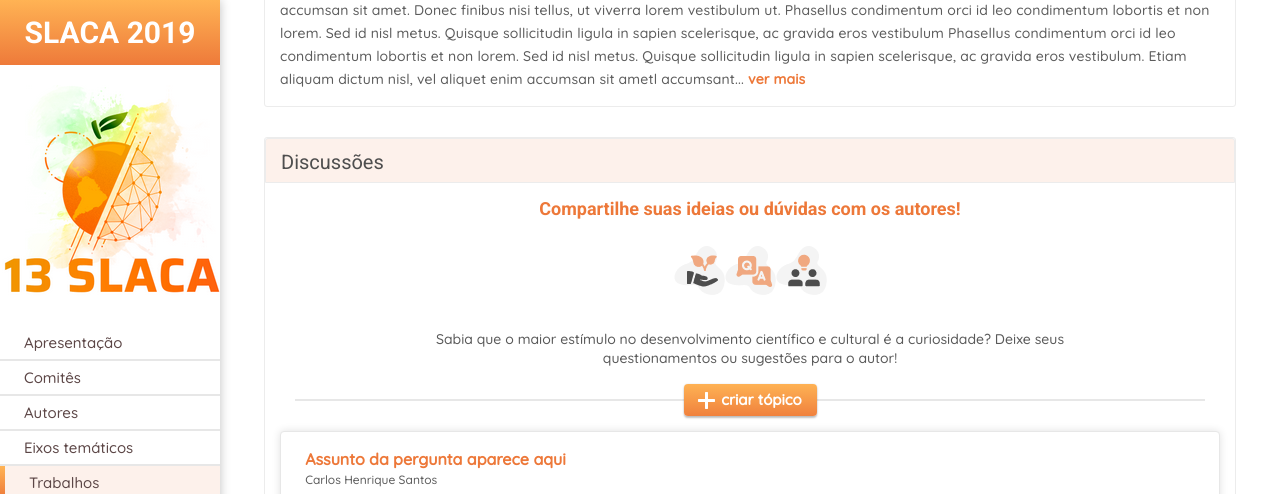
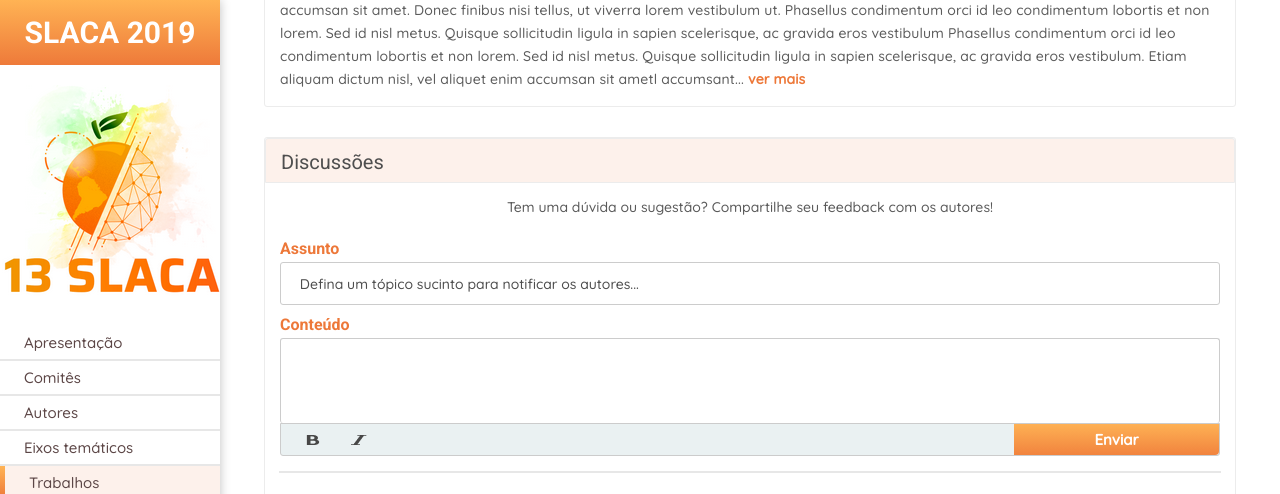
Before and after one commit to Bru-mc/desafio_chuva, a plain HTML site: page index.html in a window 1280 px wide. Both pictures are taken after a click on the button "criar tópico". Shown: the part 737-1231 px from the top of the page. Drawn offline with Linux system fonts and the light colour scheme.

Commit message:
Update main.css, index.html, index.js and utils.js (Add discussion form)

```diff
--- a/css/main.css
+++ b/css/main.css
@@ -217,6 +217,69 @@ main{
   padding: 15px;
   box-sizing: border-box;
 }
+/**/
+.main-middle__discussions-initial-content{
+  width: 100%;
+}
+.main-middle__discussions-form{
+  width: 100%;
+}
+.main-middle__discussions-form-p{
+  margin-bottom: 22px;
+}
+.main-middle__discussions-form__label{
+  font-family: 'Roboto';
+  font-style: normal;
+  font-weight: 700;
+  font-size: 16px;
+  line-height: 19px;
+  color: #ED7839;
+  padding-bottom: 4px;
+}
+.main-middle__discussions-form__input{
+  background: #FFFFFF;
+  border: 1px solid #CCCCCC;
+  border-radius: 3px;
+}
+#form-issue{
+  margin-bottom: 10px;
+  height: 39px;
+  font-family: 'Quicksand';
+  font-style: normal;
+  font-weight: 400;
+  font-size: 14px;
+  line-height: 18px;
+  color: #4D4D4D;
+  padding-left: 2%;
+}
+#form-content{
+  border-bottom: none;
+  height: 82px;
+}
+.main-middle__discussions-form__buttons{
+  border-bottom-right-radius: 3px;
+  border-bottom-left-radius: 3px;
+  border: 1px solid #CCCCCC;
+  background: #EAF1F2;
+  height: 31px;
+  padding-left: 2.7%;
+  margin-bottom: 15px;
+}
+.main-middle__discussions-form__icons{
+  margin-right: 30.84px;
+}
+.main-middle__discussions-form__btnSubmit{
+  height: 100%;
+  width: 205px;
+  background: linear-gradient(180deg, #FEB154 0%, #F1833E 100%);
+  border-radius: 0px 0px 4px 0px;
+  border: none;
+  font-weight: 700;
+  font-size: 15px;
+  line-height: 16px;
+  color: #FFFFFF;
+}
+/**/
 .main-middle__h3{
   font-weight: 700;
   font-size: 18px;
--- a/index.html
+++ b/index.html
@@ -170,6 +170,7 @@
         <div class="main-middle__discussions-content">
           <h2 class="main-h2-title">Discussões</h2>
           <div class="main-middle__discussions-container flex flex--column flex--align-center relative">
+            <div class="main-middle__discussions-initial-content flex flex--column flex--align-center relative">
               <h3 class="main-middle__h3 font-roboto">Compartilhe suas ideias ou dúvidas com os autores!</h3>
               <div class="main-middle__discussions-icons flex flex--justify-space-between">
                 <img src="assets/icone1.png" alt="icon">
@@ -182,10 +183,11 @@
               <div class="main-middle__discussions-create-topic">
                 <div class="main-middle__divider"></div>
                 <button
-                class="main-middle__btn-create-topic font-quicksand flex flex--align-center flex--justify-center absolute">
+                  class="main-middle__btn-create-topic font-quicksand flex flex--align-center flex--justify-center absolute" onclick="openCreateTopic()">
                   <img class="main-middle__icon-create" src="assets/iconCriar.png" alt="icon">
                   criar tópico
                 </button>
+              </div>
             </div>
             <div class="main-middle__card-topic">
               <h3 class="main_middle__card-question_title font-quicksand">Assunto da pergunta aparece aqui</h3>
--- a/js/index.js
+++ b/js/index.js
@@ -1,9 +1,29 @@
 //Elementos
 const resumeContainer = document.querySelector('.main-middle__resume-container');
 const resumeContainerCopy = resumeContainer.cloneNode(true);
+const discussionInitialContent = document.querySelector('.main-middle__discussions-initial-content');
+const discussionInitialContentCopy = discussionInitialContent.cloneNode(true);
 const btnSeeMore = document.querySelector('.main-middle__see-more');
 //Variavel para condição de fechamento
 let canCloseResume = false;
+let canCloseDiscussionForm = false;
+
+
+const discussionForm = `<p class="main-middle__discussions-p main-middle__discussions-form-p">Tem uma dúvida ou sugestão? Compartilhe seu feedback com os autores!</p>
+<form class="main-middle__discussions-form flex flex--column">
+  <label class="main-middle__discussions-form__label" for="issue">Assunto</label>
+  <input class="main-middle__discussions-form__input" type="text" id="form-issue" name="issue" value="Defina um tópico sucinto para notificar os autores...">
+  <label class="main-middle__discussions-form__label" for="content">Conteúdo</label>
+  <input class="main-middle__discussions-form__input" type="text" id="form-content" name="content">
+  <div class="main-middle__discussions-form__buttons flex flex--align-center flex--justify-space-between">
+    <div class="flex">
+      <img class="main-middle__discussions-form__icons" src="./assets/Shape.png" alt="bolder">
+      <img class="main-middle__discussions-form__icons" src="./assets/Shape2.png" alt="italic">
+    </div>
+    <input class="main-middle__discussions-form__btnSubmit font-quicksand"type="submit" value="Enviar">
+  </div>
+</form>
+<div class="main-middle__divider"></div>`;
 
 //handler functions
 const seeMore = () =>{
@@ -22,7 +42,13 @@ const seeMore = () =>{
   //dando permissão para fechar o container do ver mais
   canCloseResume = true;
 }
+const openCreateTopic = () =>{
+  discussionInitialContent.innerHTML = discussionForm;
+  canCloseDiscussionForm = true;
+}
 
+
+//verifica o array buttonsOpen, se o target tiver incluido nesse objeto, a function close desconsidera
 const closeSeeMore = (event) =>{
     //verifica se o target do click não é o btn de ver mais e se temos permissão para fechar o container, voltar ao default
     if(event.target.innerHTML !== btnSeeMore.innerHTML && canCloseResume === true){
--- a/js/utils.js
+++ b/js/utils.js
@@ -8,3 +8,8 @@ const createParagraphsInElement = (textArray, element, className) =>{
     element.appendChild(paragraph);
   });
 }
+// const createElementsInElement = (objElements, element) =>{
+//   Object.keys(objElements).forEach((key)=>{
+
+//   })
+// }
```
Also changed, not shown: assets/Shape.png (added), assets/Shape2.png (added). Lines whose indentation alone changed are shown as unchanged.
